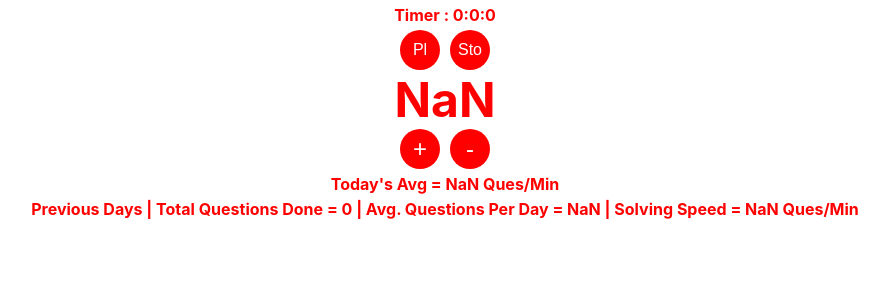
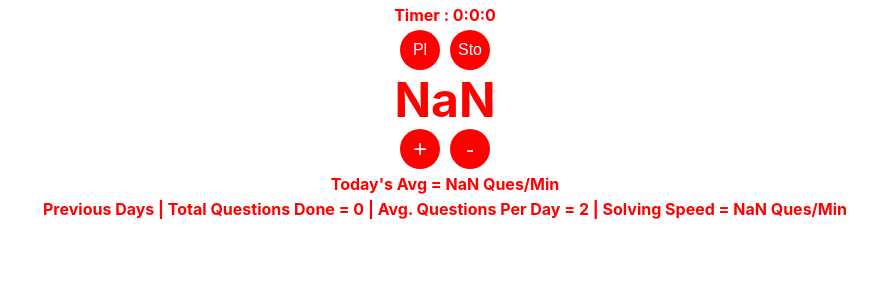
Before and after one commit to pat176/question-counter, a Next.js app in the folder question-counter/: page / in a window 1280 px wide. Shown: the top 300 px of the page, without its empty margins (195-1084 px from the left). Built offline with nearby package versions, Linux system fonts and the light colour scheme.

Commit message:
minor-fix

```diff
--- a/question-counter/pages/index.js
+++ b/question-counter/pages/index.js
@@ -186,8 +186,9 @@ export default function Home() {
         <div>
           <span className={styles.prev}>
             Previous Days | Total Questions Done = {sum(state.recordArr)} | Avg.
-            Questions Per Day = {sum(state.recordArr) / state.recordArr.length}{" "}
-            | Solving Speed ={" "}
+            Questions Per Day ={" "}
+            {(roundNumber(sum(state.recordArr) / state.recordArr.length), 2)} |
+            Solving Speed ={" "}
             {roundNumber(avgTime(state.recordArr), 2) + " Ques/Min"}
           </span>
           {state.recordArr.map((element, index) => {
```
